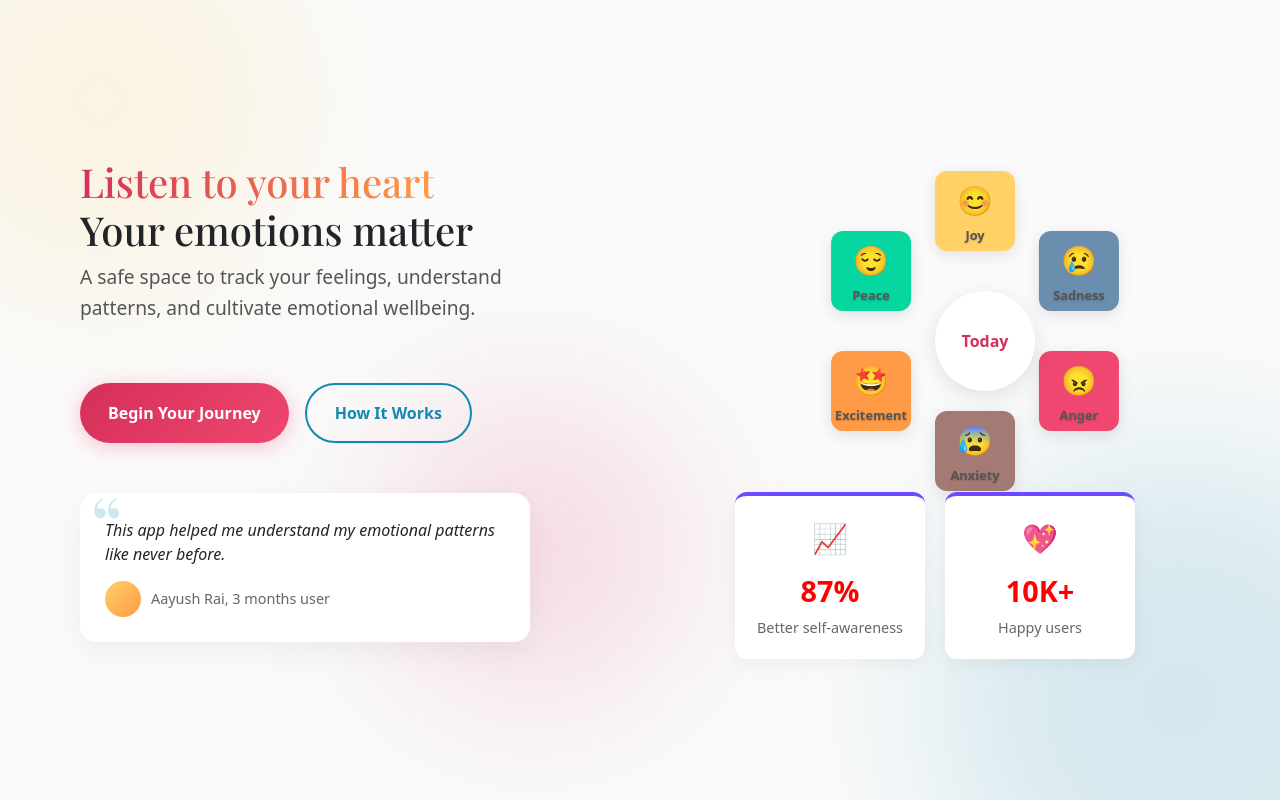
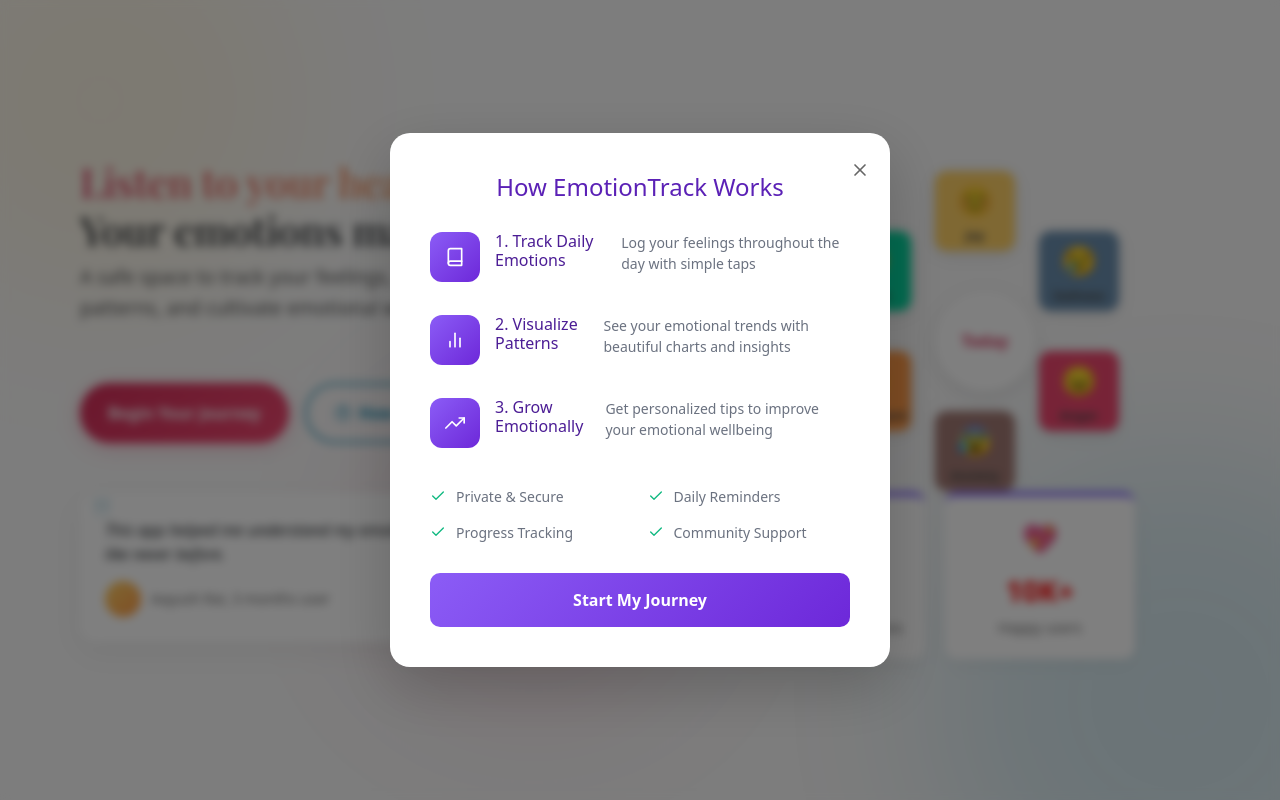
Before and after one commit to aayush-rai12/EmotionTracker, a React (Vite) app in the folder Emotion_Client/: page / in a window 1280 px wide. Both pictures are taken after a click on the button "How It Works". Built offline with nearby package versions, Linux system fonts and the light colour scheme.

Commit message:
added info regarding how it works

```diff
--- a/Emotion_Client/src/components/Home/Landing.css
+++ b/Emotion_Client/src/components/Home/Landing.css
@@ -371,3 +371,162 @@ h1 {
     display: none;
   }
 }
+
+
+.how_it_works:hover {
+  background: #7c3aed;
+  color: black;
+  transform: translateY(-2px);
+  box-shadow: 0 6px 20px rgba(124, 58, 237, 0.3);
+}
+
+/* Modal Overlay */
+.modal-overlay {
+  position: fixed;
+  top: 0;
+  left: 0;
+  right: 0;
+  bottom: 0;
+  background: rgba(0, 0, 0, 0.5);
+  backdrop-filter: blur(5px);
+  display: flex;
+  justify-content: center;
+  align-items: center;
+  z-index: 2000;
+  padding: 20px;
+}
+
+.how-it-works-modal {
+  background: white;
+  border-radius: 20px;
+  padding: 40px;
+  max-width: 500px;
+  width: 100%;
+  position: relative;
+  box-shadow: 0 20px 60px rgba(0, 0, 0, 0.2);
+}
+
+.close-modal {
+  position: absolute;
+  top: 15px;
+  right: 15px;
+  background: none;
+  border: none;
+  font-size: 20px;
+  color: #666;
+  cursor: pointer;
+  padding: 5px;
+  border-radius: 50%;
+  transition: all 0.2s ease;
+}
+
+.close-modal:hover {
+  background: #f3f4f6;
+  color: #333;
+}
+
+.how-it-works-modal h2 {
+  text-align: center;
+  color: #5b21b6;
+  margin-bottom: 30px;
+  font-size: 24px;
+}
+
+/* Steps */
+.steps-container {
+  margin-bottom: 30px;
+}
+
+.step {
+  display: flex;
+  align-items: flex-start;
+  margin-bottom: 25px;
+  gap: 15px;
+}
+
+.step-icon {
+  width: 50px;
+  height: 50px;
+  background: linear-gradient(135deg, #8b5cf6 0%, #6d28d9 100%);
+  border-radius: 12px;
+  display: flex;
+  align-items: center;
+  justify-content: center;
+  color: white;
+  font-size: 20px;
+  flex-shrink: 0;
+}
+
+.step h3 {
+  color: #4c1d95;
+  margin-bottom: 5px;
+  font-size: 16px;
+}
+
+.step p {
+  color: #6b7280;
+  font-size: 14px;
+  line-height: 1.5;
+}
+
+/* Features Grid */
+.features-grid {
+  display: grid;
+  grid-template-columns: 1fr 1fr;
+  gap: 15px;
+  margin-bottom: 30px;
+}
+
+.feature {
+  display: flex;
+  align-items: center;
+  gap: 10px;
+  color: #6b7280;
+  font-size: 14px;
+}
+
+.feature-check {
+  color: #10b981;
+  font-size: 16px;
+}
+
+/* Get Started Button */
+.get-started-btn {
+  width: 100%;
+  padding: 15px;
+  background: linear-gradient(135deg, #8b5cf6 0%, #6d28d9 100%);
+  color: white;
+  border: none;
+  border-radius: 10px;
+  font-size: 16px;
+  font-weight: 600;
+  cursor: pointer;
+  transition: all 0.3s ease;
+}
+
+.get-started-btn:hover {
+  transform: translateY(-2px);
+  box-shadow: 0 8px 20px rgba(139, 92, 246, 0.3);
+}
+
+/* Responsive */
+@media (max-width: 768px) {
+
+  .how-it-works-modal {
+    padding: 30px 20px;
+  }
+
+  .features-grid {
+    grid-template-columns: 1fr;
+  }
+
+  .step {
+    flex-direction: column;
+    text-align: center;
+    gap: 10px;
+  }
+
+  .step-icon {
+    align-self: center;
+  }
+}
--- a/Emotion_Client/src/components/Home/Landing.jsx
+++ b/Emotion_Client/src/components/Home/Landing.jsx
@@ -1,13 +1,14 @@
 import React, { useEffect, useState } from "react";
-// import { useLocation } from "react-router-dom";  <-- remove if unused
 import "./Landing.css";
 import AOS from "aos";
 import "aos/dist/aos.css";
 import LoginModal from "../Modals/LoginModal/LoginModal";
 import { toast } from "react-toastify";
+import { FiX, FiBook, FiBarChart2, FiTrendingUp, FiCheck, FiHelpCircle } from "react-icons/fi";
 
 const Landing = () => {
   const [show, setShow] = useState(false);
+  const [showHowItWorks, setShowHowItWorks] = useState(false);
 
   useEffect(() => {
     AOS.init({
@@ -44,6 +45,73 @@ const Landing = () => {
     { name: "Peace", emoji: "😌", color: "#06D6A0" },
   ];
 
+  const HowItWorksModal = () => (
+    <div className="modal-overlay" onClick={() => setShowHowItWorks(false)}>
+      <div className="how-it-works-modal" onClick={(e) => e.stopPropagation()}>
+        <button
+          className="close-modal"
+          onClick={() => setShowHowItWorks(false)}
+        >
+          <FiX />
+        </button>
+
+        <h2>How EmotionTrack Works</h2>
+
+        <div className="steps-container">
+          <div className="step">
+            <div className="step-icon">
+              <FiBook />
+            </div>
+            <h3>1. Track Daily Emotions</h3>
+            <p>Log your feelings throughout the day with simple taps</p>
+          </div>
+
+          <div className="step">
+            <div className="step-icon">
+              <FiBarChart2 />
+            </div>
+            <h3>2. Visualize Patterns</h3>
+            <p>See your emotional trends with beautiful charts and insights</p>
+          </div>
+
+          <div className="step">
+            <div className="step-icon">
+              <FiTrendingUp />
+            </div>
+            <h3>3. Grow Emotionally</h3>
+            <p>Get personalized tips to improve your emotional wellbeing</p>
+          </div>
+        </div>
+
+        <div className="features-grid">
+          <div className="feature">
+            <FiCheck className="feature-check" />
+            <span>Private & Secure</span>
+          </div>
+          <div className="feature">
+            <FiCheck className="feature-check" />
+            <span>Daily Reminders</span>
+          </div>
+          <div className="feature">
+            <FiCheck className="feature-check" />
+            <span>Progress Tracking</span>
+          </div>
+          <div className="feature">
+            <FiCheck className="feature-check" />
+            <span>Community Support</span>
+          </div>
+        </div>
+
+        <button
+          className="get-started-btn"
+          onClick={() => setShowHowItWorks(false)}
+        >
+          Start My Journey
+        </button>
+      </div>
+    </div>
+  );
+
   return (
     <div className="emotion-landing">
       {/* Background Decorations */}
@@ -71,11 +139,13 @@ const Landing = () => {
             <button className="cta-btn primary" onClick={handleShow}>
               <span>Begin Your Journey</span>
             </button>
-            <button className="cta-btn secondary">How It Works</button>
+            <button className="cta-btn secondary how_it_works" onClick={() => setShowHowItWorks(true)}>
+              <FiHelpCircle />How It Works
+            </button>
           </div>
 
           <div className="testimonial" data-aos="fade-up" data-aos-delay="400">
-            <div className="quote-mark">“</div>
+            <div className="quote-mark">"</div>
             <p>
               This app helped me understand my emotional patterns like never
               before.
@@ -96,7 +166,9 @@ const Landing = () => {
                 className="emotion-petal"
                 style={{
                   backgroundColor: emotion.color,
-                  transform: `rotate(${i * 60}deg) translateY(-120px) rotate(-${i * 60}deg)`,
+                  transform: `rotate(${i * 60}deg) translateY(-120px) rotate(-${
+                    i * 60
+                  }deg)`,
                 }}
                 data-aos="zoom-in"
                 data-aos-delay={300 + i * 100}
@@ -105,7 +177,11 @@ const Landing = () => {
                 <span className="label">{emotion.name}</span>
               </div>
             ))}
-            <div className="wheel-center" data-aos="zoom-in" data-aos-delay="900">
+            <div
+              className="wheel-center"
+              data-aos="zoom-in"
+              data-aos-delay="900"
+            >
               <span>Today</span>
             </div>
           </div>
@@ -127,6 +203,9 @@ const Landing = () => {
 
       {/* Login Modal */}
       <LoginModal show={show} onClose={handleClose} />
+
+      {/* How It Works Modal */}
+      {showHowItWorks && <HowItWorksModal />}
     </div>
   );
 };
```
